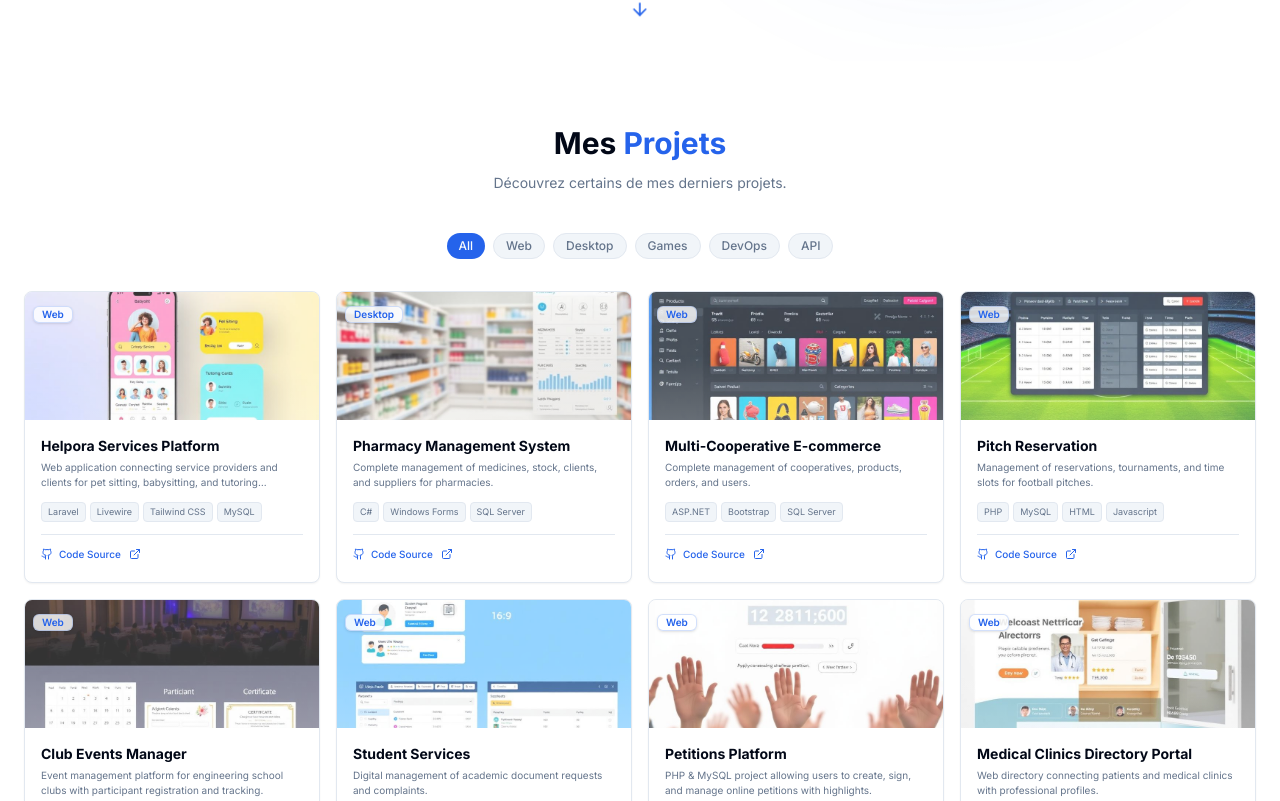
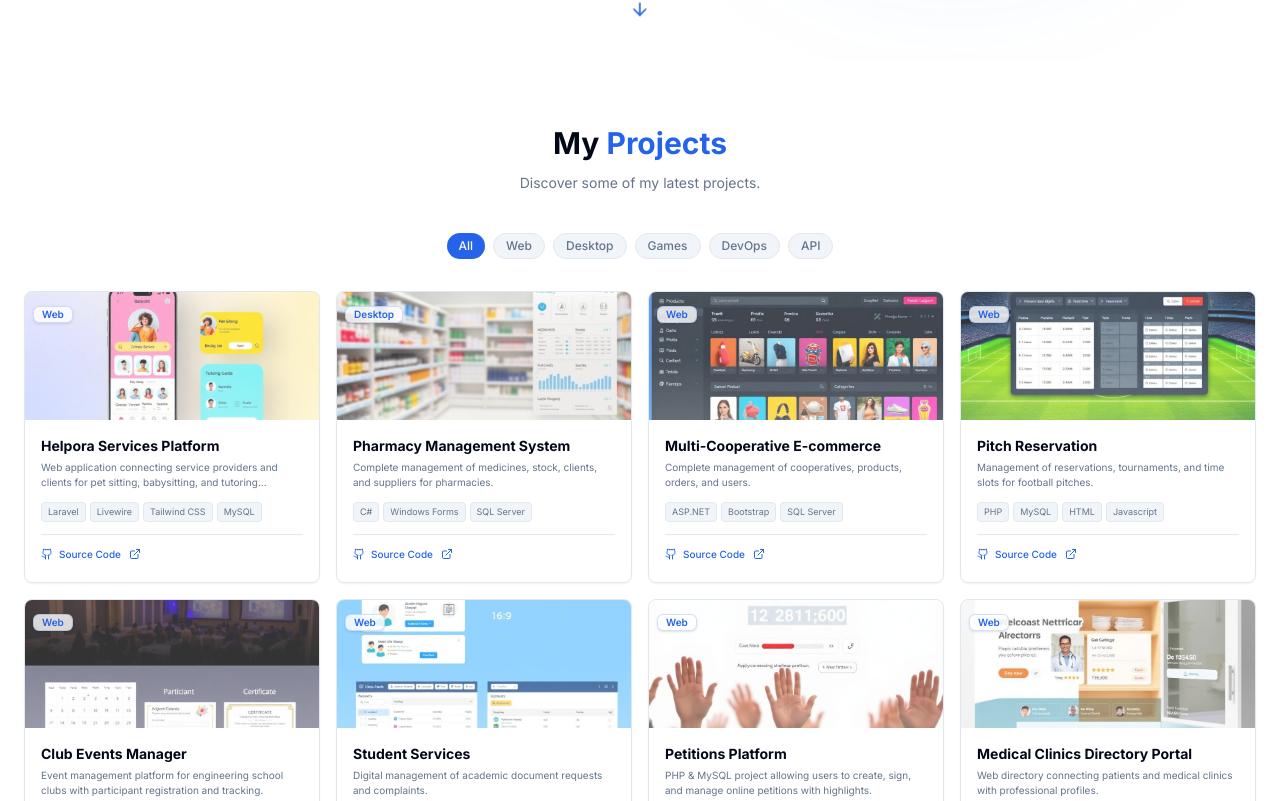
Before and after one commit to essebaiyayaa/Portfolio, a React (Vite) app: page / in a window 1280 px wide. Shown: the part 739-1540 px from the top of the page. Built offline with nearby package versions, Linux system fonts and the light colour scheme; the HTML template or start-up script is replaced by a standard one.

Commit message:
Update Projects section heading and buttons to English

```diff
--- a/src/components/Projects.tsx
+++ b/src/components/Projects.tsx
@@ -23,10 +23,10 @@ export default function Projects() {
                     className="text-center mb-10"
                 >
                     <h2 className="text-2xl md:text-3xl font-bold mb-3 text-foreground">
-                        Mes <span className="text-primary">Projets</span>
+                        My <span className="text-primary">Projects</span>
                     </h2>
                     <p className="text-muted-foreground text-sm">
-                        Découvrez certains de mes derniers projets.
+                        Discover some of my latest projects.
                     </p>
                 </motion.div>
 
@@ -111,7 +111,7 @@ export default function Projects() {
                                                 >
                                                     <span className="pointer-events-none flex items-center gap-1.5">
                                                         <Github className="w-3 h-3" />
-                                                        Code Source
+                                                        Source Code
                                                         <ExternalLink className="w-3 h-3 ml-0.5" />
                                                     </span>
                                                 </a>
```
